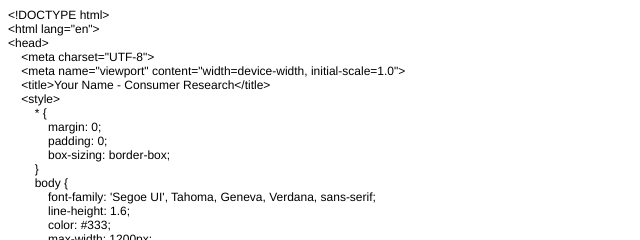
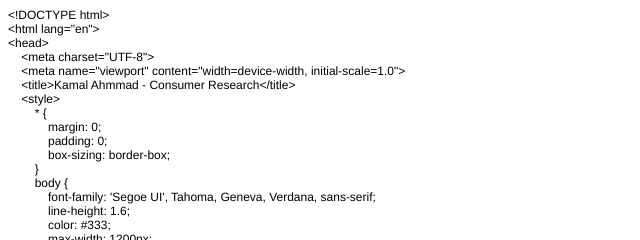
Before and after one commit to Kamalahmmad1/Kamalahmmad1.github.io, a plain HTML site: page index.html in a window 1280 px wide. Shown: the top 240 px of the page, 0-640 px from the left. Drawn offline with Linux system fonts and the light colour scheme.

Commit message:
Update index.html

```diff
--- a/index.html
+++ b/index.html
@@ -17,7 +17,7 @@
 <p class="p1">&lt;head&gt;</p>
 <p class="p1"><span class="Apple-converted-space">    </span>&lt;meta charset="UTF-8"&gt;</p>
 <p class="p1"><span class="Apple-converted-space">    </span>&lt;meta name="viewport" content="width=device-width, initial-scale=1.0"&gt;</p>
-<p class="p1"><span class="Apple-converted-space">    </span>&lt;title&gt;Your Name - Consumer Research&lt;/title&gt;</p>
+<p class="p1"><span class="Apple-converted-space">    </span>&lt;title&gt;Kamal Ahmmad - Consumer Research&lt;/title&gt;</p>
 <p class="p1"><span class="Apple-converted-space">    </span>&lt;style&gt;</p>
 <p class="p1"><span class="Apple-converted-space">        </span>* {</p>
 <p class="p1"><span class="Apple-converted-space">            </span>margin: 0;</p>
```
